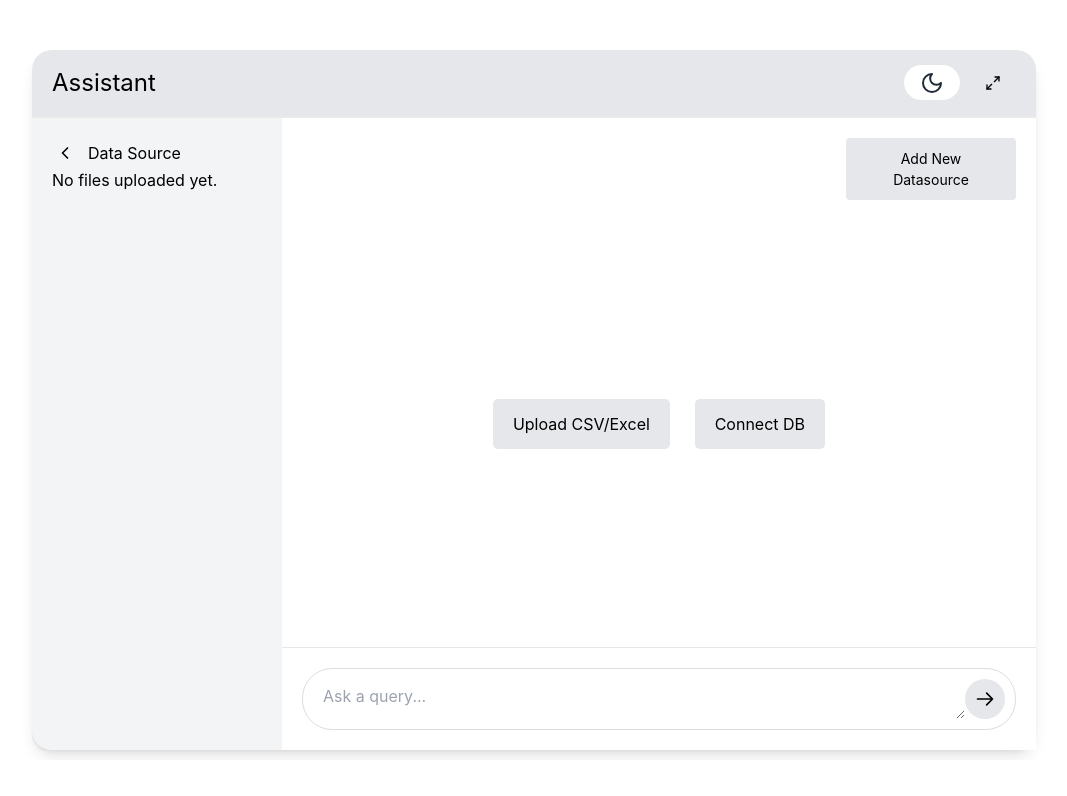
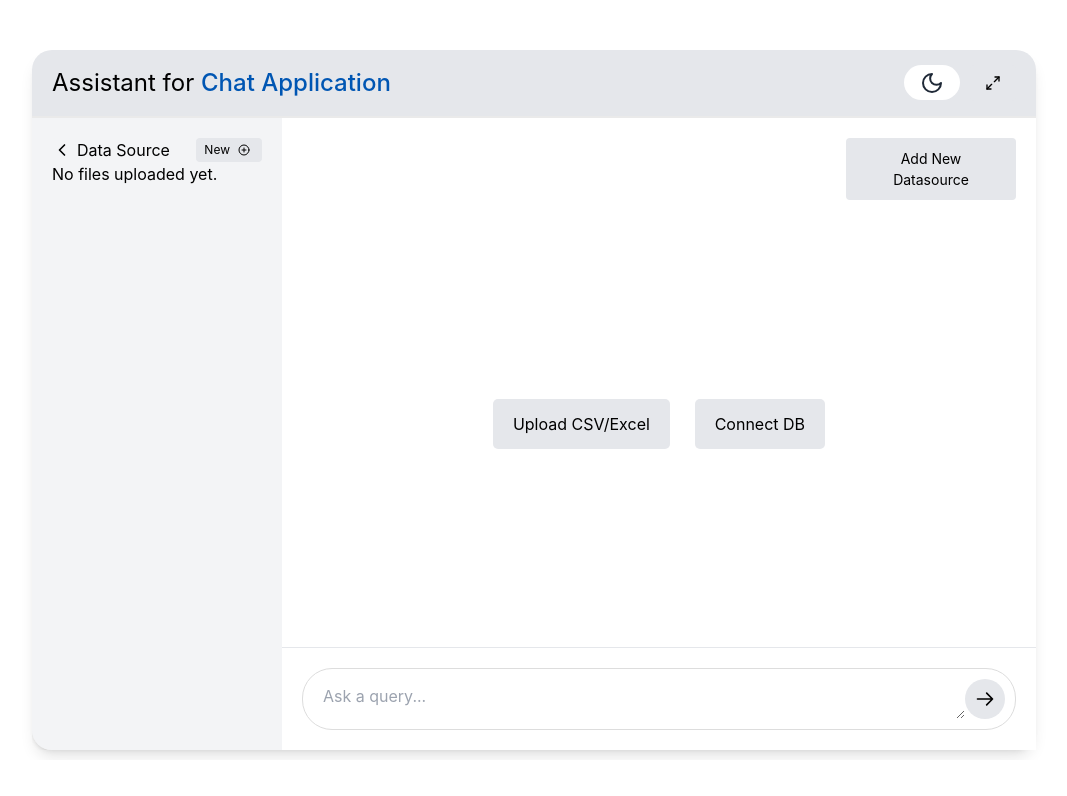
Before and after one commit to amansidhu533/Graph, a React (Create React App) app: page / in a window 1280 px wide. Shown: the top 796 px of the page, without its empty margins (106-1173 px from the left). Built offline with nearby package versions, Linux system fonts and the light colour scheme.

Commit message:
Graph Icon, left Selected item, header current chat, new button

```diff
--- a/src/assests/css/style.css
+++ b/src/assests/css/style.css
@@ -79,7 +79,11 @@ body.dark-mode {
   font-size: 24px;
   margin: 0;
 }
+h2.heading span {
+  color: #0056b3;
+  font-weight: 500;
 
+}
 .dark-mode .heading {
   color: #fff;
 }
@@ -514,7 +518,7 @@ input[type="text"] {
   color: #fff;
 }
 
-.uploaded-files-list ul li:hover {
+.uploaded-files-list ul li:hover , .uploaded-files-list ul li.selected{
   border-radius: 0 10px 10px 10px;
   box-shadow: 3px 3px 10px 0 #0000001c;
   background: #fff;
@@ -558,17 +562,20 @@ button.add-datasource-btn {
   padding: 10px;
   border-radius: 30px;
 }
-
+.d-flex{
+  display: flex;
+}
 .sidebar-header {
   display: flex;
   align-items: center;
+  justify-content: space-between;
 }
 
-.sidebar-header button {
+.sidebar-header .collapse-toggle button{
   display: flex;
   align-items: center;
-  padding: 3px;
-  margin: 0 10px 0 0;
+  padding: 0;
+  margin: 0 5px 0 0;
   background: var(--sidebar-bg);
 
 }
@@ -594,7 +601,12 @@ button.add-datasource-btn {
   overflow: auto;
   height: 400px;
 }
-
+.submitted-queries-container ul {
+  display: flex;
+  justify-content: flex-end;
+  flex-direction: column;
+  align-items: flex-end;
+}
 .submitted-queries-container li {
   background: #f5f5f5;
   padding: 10px;
@@ -613,7 +625,7 @@ button.add-datasource-btn {
 
 .custom-dropdown {
   position: relative;
-  width: 150px;
+  width: auto;
   margin-right: 10px;
 }
 
@@ -624,17 +636,18 @@ button.add-datasource-btn {
   border-radius: 4px;
   cursor: pointer;
   display: flex;
-  align-items: center;
+  height: 36px;
+  width: 36px
 }
 
 .custom-dropdown .dropdown-button {
   background-color: #4a90e2;
-  width: 100%;
+  /* width: 100%; */
 
 }
 
 .custom-dropdown .dropdown-list {
-  width: 150px;
+  /* width: 150px; */
   list-style-type: none;
   margin: 0;
   padding: 0;
@@ -648,7 +661,7 @@ button.add-datasource-btn {
 }
 
 .custom-dropdown .dropdown-item {
-  padding: 10px;
+  padding: 10px 0;
   cursor: pointer;
   display: flex;
   align-items: center;
--- a/src/components/ChatWindow.js
+++ b/src/components/ChatWindow.js
@@ -20,14 +20,21 @@ function ChatWindow() {
   const [fileData, setFileData] = useState(null);
   const [showChatActions, setShowChatActions] = useState(false);
   const [textArea1, setTextArea1] = useState("");
-  const [textArea2, setTextArea2] = useState("");
   const [queries, setQueries] = useState([]); // State to store submitted queries
+  const [selectedFileName, setSelectedFileName] = useState("Chat Application");
+
+  useEffect(() => {
+    const savedFileName = localStorage.getItem("selectedFileName");
+    if (savedFileName) {
+      setSelectedFileName(savedFileName);
+    }
+  }, []);
 
   useEffect(() => {
     const savedFiles = JSON.parse(localStorage.getItem("uploadedFiles")) || [];
     const updatedFiles = savedFiles.map((file) => ({
       ...file,
-      queries: file.queries || [], // Ensure each file has a queries array
+      queries: file.queries || [],
     }));
     setUploadedFiles(updatedFiles);
   }, []);
@@ -45,7 +52,7 @@ function ChatWindow() {
   };
 
   const handleFileSubmit = (fileName, parsedData) => {
-    const newFile = { fileName, data: parsedData, queries: [] }; // Always add an empty queries array
+    const newFile = { fileName, data: parsedData, queries: [] };
     const updatedFiles = [...uploadedFiles, newFile];
     setUploadedFiles(updatedFiles);
     localStorage.setItem("uploadedFiles", JSON.stringify(updatedFiles));
@@ -71,9 +78,10 @@ function ChatWindow() {
       setMessage("");
     }
   };
-  const handleFileClick = (data, queries) => {
+  const handleFileClick = (data, queries, fileName) => {
     setFileData(data);
-    setQueries(queries || []); // Ensure queries defaults to an empty array if not provided
+    setQueries(queries || []);
+    setSelectedFileName(fileName);
     setShowChatActions(false);
   };
 
@@ -85,7 +93,6 @@ function ChatWindow() {
     if (textArea1.trim() && fileData) {
       const updatedFiles = uploadedFiles.map((file) => {
         if (file.data === fileData) {
-          // Add the new query to the selected file
           return {
             ...file,
             queries: [...file.queries, textArea1],
@@ -97,8 +104,8 @@ function ChatWindow() {
       setUploadedFiles(updatedFiles);
       localStorage.setItem("uploadedFiles", JSON.stringify(updatedFiles));
 
-      setQueries((prevQueries) => [...prevQueries, textArea1]); // Update queries in the UI
-      setTextArea1(""); // Clear the input after submission
+      setQueries((prevQueries) => [...prevQueries, textArea1]);
+      setTextArea1("");
     }
   };
 
@@ -123,7 +130,7 @@ function ChatWindow() {
     >
       <div className="chat-window-container">
         <div className="top-bar">
-          <h2 className="heading">Assistant</h2>
+          <h2 className="heading">Assistant for <span>{selectedFileName}</span></h2>
           <div className="top-bar-buttons">
             <ThemeToggle />
             <ResizeWindow setWindowSize={setWindowSize} />
--- a/src/components/Graph.js
+++ b/src/components/Graph.js
@@ -22,14 +22,23 @@ import {
   ResponsiveContainer,
 } from "recharts";
 import { saveAs } from "file-saver";
-import { Save, BarChart as BarIcon, LineChart as LineIcon, PieChart as PieIcon, AreaChart as AreaIcon, Radar as RadarIcon } from "lucide-react";
+import {
+  Save,
+  BarChart as BarIcon,
+  LineChart as LineIcon,
+  PieChart as PieIcon,
+  AreaChart as AreaIcon,
+  Radar as RadarIcon,
+} from "lucide-react";
 
 function GraphComponent({ data = [] }) {
   const [chartType, setChartType] = useState("Bar");
   const [dropdownOpen, setDropdownOpen] = useState(false);
 
   // Ensure data is valid by filtering out any undefined or invalid entries
-  const validData = data.filter((item) => item?.Product && item?.["Unit Price"]);
+  const validData = data.filter(
+    (item) => item?.Product && item?.["Unit Price"]
+  );
 
   const formattedData = validData.map((item) => ({
     product: item.Product,
@@ -152,7 +161,6 @@ function GraphComponent({ data = [] }) {
             onClick={() => setDropdownOpen(!dropdownOpen)}
           >
             {chartOptions.find((opt) => opt.value === chartType).icon}
-            {chartOptions.find((opt) => opt.value === chartType).label}
           </button>
           {dropdownOpen && (
             <ul className="dropdown-list">
@@ -168,7 +176,6 @@ function GraphComponent({ data = [] }) {
                   }`}
                 >
                   {option.icon}
-                  {option.label}
                 </li>
               ))}
             </ul>
--- a/src/components/Sidebar.js
+++ b/src/components/Sidebar.js
@@ -1,17 +1,24 @@
 import React, { useState, useEffect } from "react";
-import { ChevronRight, ChevronLeft } from "lucide-react";
+import { ChevronRight, ChevronLeft, PlusCircle } from "lucide-react";
 
 function Sidebar({ uploadedFiles, onFileClick }) {
   const [collapsed, setCollapsed] = useState(false);
   const [files, setFiles] = useState([]);
+  const [selectedFileIndex, setSelectedFileIndex] = useState(null);
 
-  // Load files from localStorage when the component mounts
   useEffect(() => {
     const savedFiles = JSON.parse(localStorage.getItem("uploadedFiles")) || [];
     setFiles(savedFiles);
+
+    const savedFileName = localStorage.getItem("selectedFileName");
+    if (savedFileName) {
+      const selectedIndex = savedFiles.findIndex(
+        (file) => file.fileName === savedFileName
+      );
+      setSelectedFileIndex(selectedIndex);
+    }
   }, []);
 
-  // Save files to localStorage whenever uploadedFiles changes
   useEffect(() => {
     if (uploadedFiles && uploadedFiles.length > 0) {
       localStorage.setItem("uploadedFiles", JSON.stringify(uploadedFiles));
@@ -19,24 +26,49 @@ function Sidebar({ uploadedFiles, onFileClick }) {
     }
   }, [uploadedFiles]);
 
+  const handleFileClick = (file, index) => {
+    setSelectedFileIndex(index);
+    localStorage.setItem("selectedFileName", file.fileName);
+    onFileClick(file.data, file.queries, file.fileName); // Pass file name along with data and queries
+  };
+
+  const handleNewChatClick = () => {
+    setSelectedFileIndex(null); // Deselect any file
+    localStorage.removeItem("selectedFileName"); // Clear saved file
+    onFileClick(null, [], "New Chat"); // Send empty data to ChatWindow
+  };
+
   return (
     <div className={`sidebar ${collapsed ? "collapsed" : ""}`}>
       <div className="sidebar-header">
+        <div className="d-flex">
           <div className="collapse-toggle">
             <button onClick={() => setCollapsed(!collapsed)}>
               {collapsed ? <ChevronRight /> : <ChevronLeft />}
             </button>
           </div>
-        <h4>Data Source</h4>{" "}
+          <h4>Data Source</h4>
         </div>
+        <button
+          onClick={handleNewChatClick}
+          className="new-chat-btn bg-gray-200 px-2 py-1 rounded flex items-center text-xs ease-in-out"
+        >
+          New
+          <PlusCircle size={12} className="ml-1" />
+        </button>
+      </div>
+
       <div className={`uploaded-files-list ${collapsed ? "hidden" : ""}`}>
         {files && files.length > 0 ? (
           <ul>
             {files.map((file, index) => (
-              <li key={index} onClick={() => onFileClick(file.data, file.queries)}>
+              <li
+                key={index}
+                onClick={() => handleFileClick(file, index)}
+                className={selectedFileIndex === index ? "selected" : ""}
+              >
                 {file.fileName}
               </li>
-
             ))}
           </ul>
         ) : (
--- a/src/components/TopBar.js
+++ b/src/components/TopBar.js
@@ -1,11 +1,21 @@
-import React, { useState } from "react";
+import React, { useState, useEffect } from "react";
 import ThemeToggle from "./ThemeToggle";
 import ResizeWindow from "./ResizeWindow";
 
-function TopBar({ onToggleTheme, onResizeWindow }) {
+function TopBar() {
+  const [selectedFileName, setSelectedFileName] = useState("Chat Application");
+
+  // Load the selected file name from localStorage when the component mounts
+  useEffect(() => {
+    const savedFileName = localStorage.getItem("selectedFileName");
+    if (savedFileName) {
+      setSelectedFileName(savedFileName);
+    }
+  }, []);
+
   return (
     <div className="top-bar">
-      <h2 className="heading">Chat Application</h2>
+      <h2 className="heading">{selectedFileName}</h2>
       <div className="top-bar-buttons">
         <ThemeToggle />
         <ResizeWindow />
```
Lines whose indentation alone changed are shown as unchanged.
